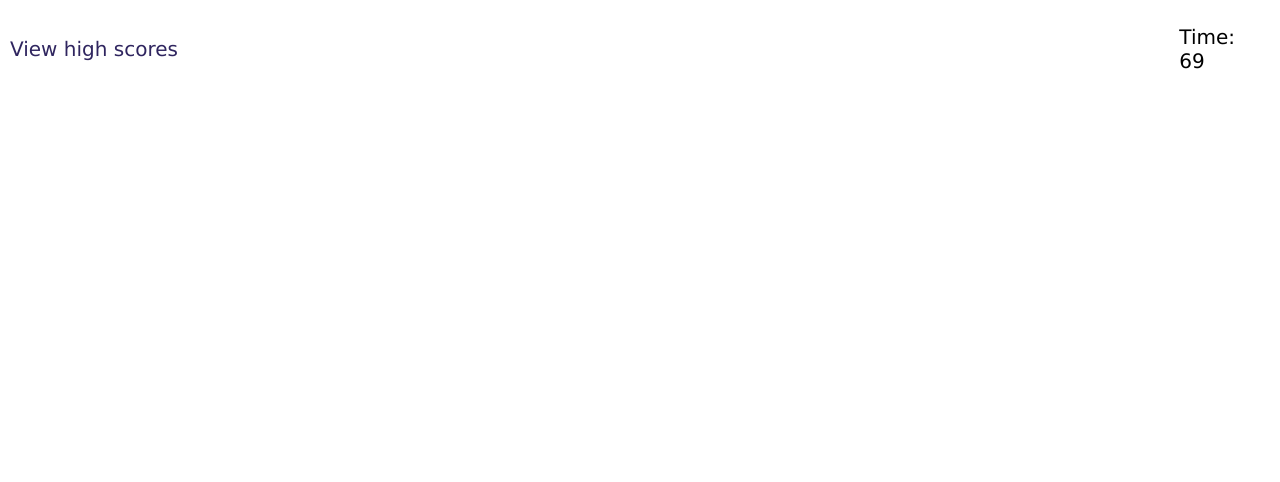
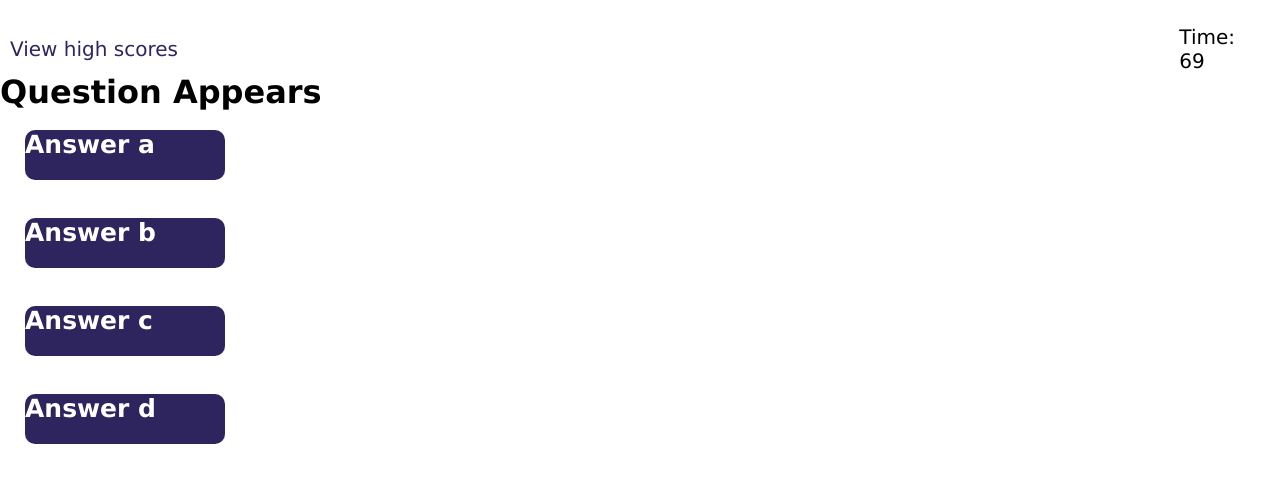
Before and after one commit to dawnleblanc11/Code-Quiz-with-Web-APIs, a plain HTML site: page index.html in a window 1280 px wide. Both pictures are taken after a click on the button "Start Quiz". Drawn offline with Linux system fonts and the light colour scheme.

Commit message:
quiz box to appear on start

```diff
--- a/assets/script.js
+++ b/assets/script.js
@@ -1,15 +1,16 @@
 //reference to elements in HTML
 var timerEl = document.getElementById('timer');
 var startQuizEl = document.getElementById('startQuiz');
-var quizContainer = document.getElementById('question-here');
-var resultsContainer = document.getElementById('results');
+var quizContainerEl = document.getElementById('question-box');
+var resultsContainerEl = document.getElementById('results');
 var submitButton = document.getElementById('grade');
 var initialContainer = document.getElementById('initials-box')
 var welcomepageEl = document.getElementById("welcomepage");
-var multichoice1El = document.getElementById("multiple-choice1")
-var multichoice2El = document.getElementById("multiple-choice2")
-var multichoice3El = document.getElementById("multiple-choice3")
-var multichoice4El = document.getElementById("multiple-choice4")
+var questionhereEl = document.getElementById("question-here")
+var multichoice1El = document.getElementById("multiple-choice1");
+var multichoice2El = document.getElementById("multiple-choice2");
+var multichoice3El = document.getElementById("multiple-choice3");
+var multichoice4El = document.getElementById("multiple-choice4");
 // Nav bar appears on login View High Scores Choice Timer: 0
 // Start timer upon click of Start Quiz
 // Clean screen of Text and startquiz button;
@@ -23,9 +24,12 @@ function startQuiz (){
 	// remove startbutton
 	startQuizEl.remove();
 	// getQuestion();
-	// pulls first question and ansers from array
+	quizContainerEl.style.display = "inherit";
 	// have question area appear
-	quizContainer.innerHTML="Question Appears";
+
+    // pulls first question and ansers from array
+	// insert first question
+	questionhereEl.innerHTML="Question Appears";
 	//show the first answers
 	multichoice1El.innerHTML= "Answer a";
 	multichoice2El.innerHTML= "Answer b";
--- a/assets/style.css
+++ b/assets/style.css
@@ -69,7 +69,7 @@
     width: 150px;
     height: 50px;
 }
-.on-off {
+#question-box {
     display: none;
 }
 
@@ -78,63 +78,57 @@
     color:black;
 }
 
-.multiple-choice1 {
+
+#multiple-choice1 {
     background-color:var(--accent);
     width: 200px;
     border-radius: 10px;
     height: 50px;
-}
-.multiple-choice1 h2 {
     font-size: 25px;
     color:white;
     margin-left: 25px;
 }
 
-.multiple-choice2 {
+#multiple-choice2 {
     background-color:var(--accent);
     width: 200px;
     border-radius: 10px;
     height: 50px;
-}
-.multiple-choice2 h2 {
     font-size: 25px;
     color:white;
     margin-left: 25px;
 }
 
-.multiple-choice3 {
+#multiple-choice3 {
     background-color:var(--accent);
     width: 200px;
     border-radius: 10px;
     height: 50px;
-}
-
-.multiple-choice3 h2 {
     font-size: 25px;
     color:white;
     margin-left: 25px;
 }
-.multiple-choice4 {
+
+#multiple-choice4 {
     background-color:var(--accent);
     width: 200px;
     border-radius: 10px;
     height: 50px;
-}
-.multiple-choice4 h2 {
     font-size: 25px;
     color:white;
     margin-left: 25px;
 }
+
 .alldonepage {
-    display:none;
-}
-
-.highscorepage {
     display:none;
 }
 #initalsbox {
     color:white;
     background-color: var(--accent);
+}
+
+.highscorepage {
+    display:none;
 }
 
 #restartquiz {
--- a/index.html
+++ b/index.html
@@ -35,18 +35,18 @@
     <!-- Question and Answer placeholder area for various quiz questions and answers -->
     <div class="on-off" id="question-box">
       <h1 class="largequestion"id= "question-here">Placeholder Question</h1>
-      <div >
-      <h2 class="multiple-choice1" id="multiple-choice1">m choice 1</h2>
-      </div>
-      <div>
-      <h2 class="multiple-choice2" id="multiple-choice2">m choice 2</h2>
-      </div>
-      <div>
-        <h2 class="multiple-choice3" id="multiple-choice3">m choice 3</h2>
-      </div>
-      <div>
-        <h2 class="multiple-choice4" id="multiple-choice4" >m choice 4</h2>
-      </div>
+      <br >
+      <h2 id="multiple-choice1">m choice 1</h2>
+    </br>
+      <br>
+      <h2 id="multiple-choice2">m choice 2</h2>
+  </br>
+      <br>
+        <h2 id="multiple-choice3">m choice 3</h2>
+</br>
+      <br>
+        <h2 id="multiple-choice4">m choice 4</h2>
+</br>
     </div>
   <!-- All Done page- presents score final score and asks for intials-->
         <div class="alldonepage">
```
